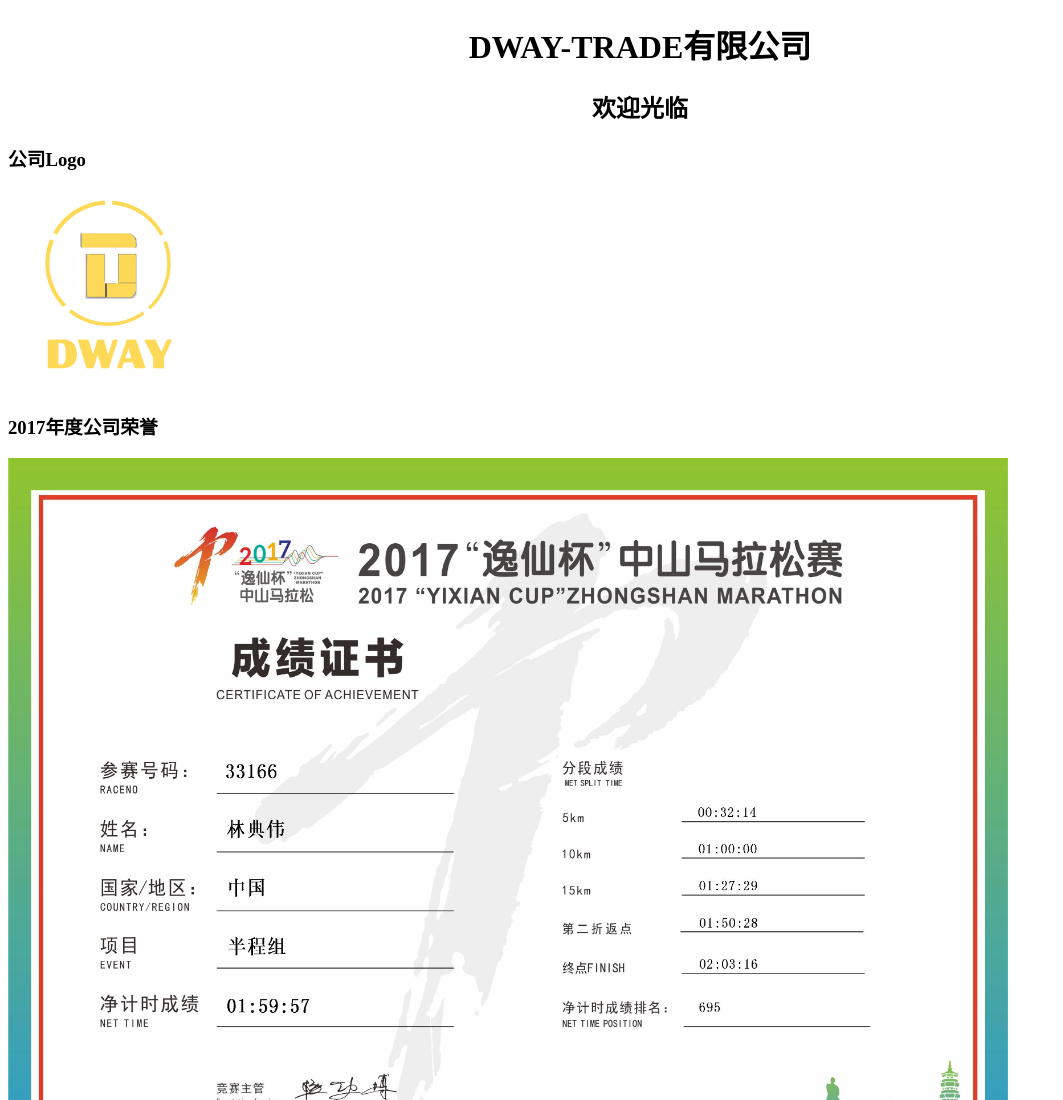
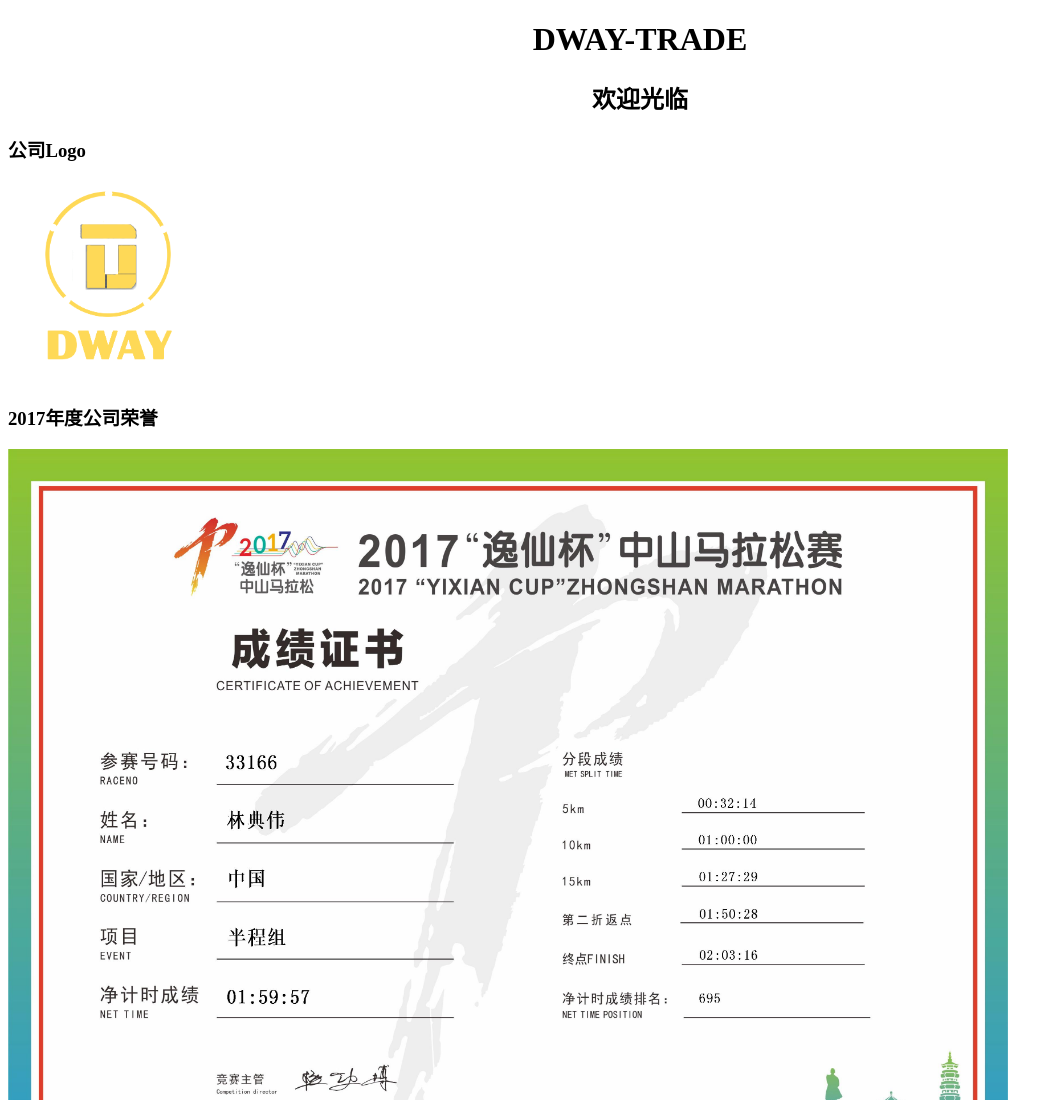
Before and after one commit to dwaylin/dwaylin.github.io, a plain HTML site: page index.html in a window 1280 px wide. Shown: the top 1100 px of the page, without its empty margins (0-1063 px from the left). Drawn offline with Linux system fonts and the light colour scheme.

Commit message:
190306012

```diff
--- a/index.html
+++ b/index.html
@@ -6,7 +6,7 @@
 </head>
 
 <body>
-	<h1 style="text-align:center">DWAY-TRADE有限公司</h1>
+	<h1 style="text-align:center">DWAY-TRADE</h1>
 	<h2 style="text-align:center">欢迎光临</h2>
 	<h3>公司Logo</h3>
 	<img src="dway-2.png" width="200" height="200"><br>
```
